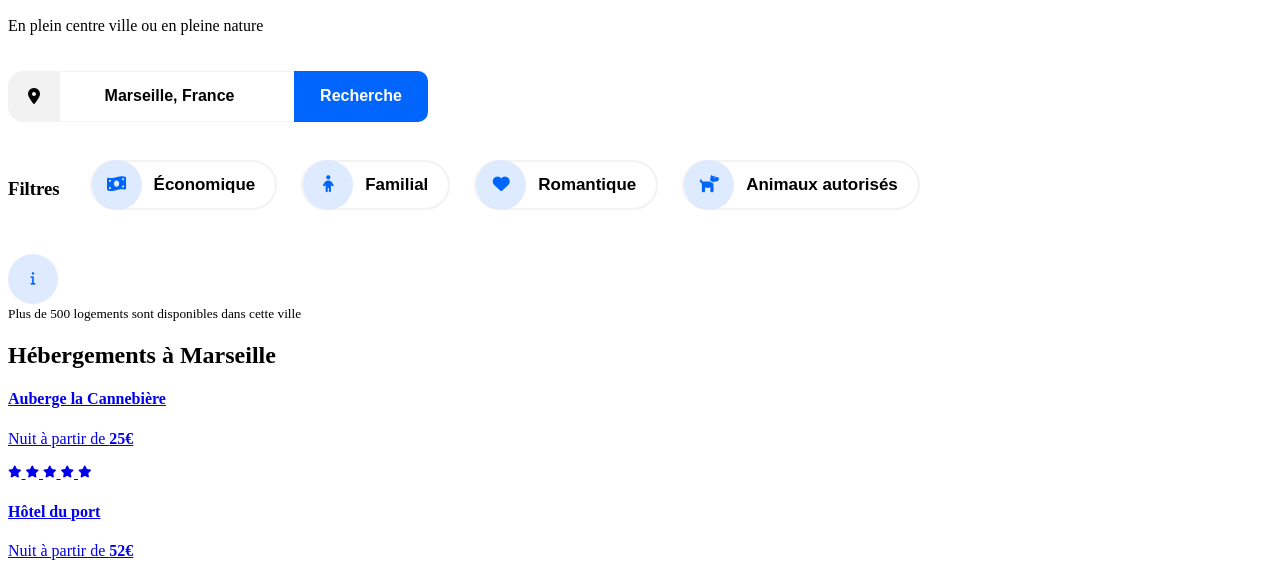
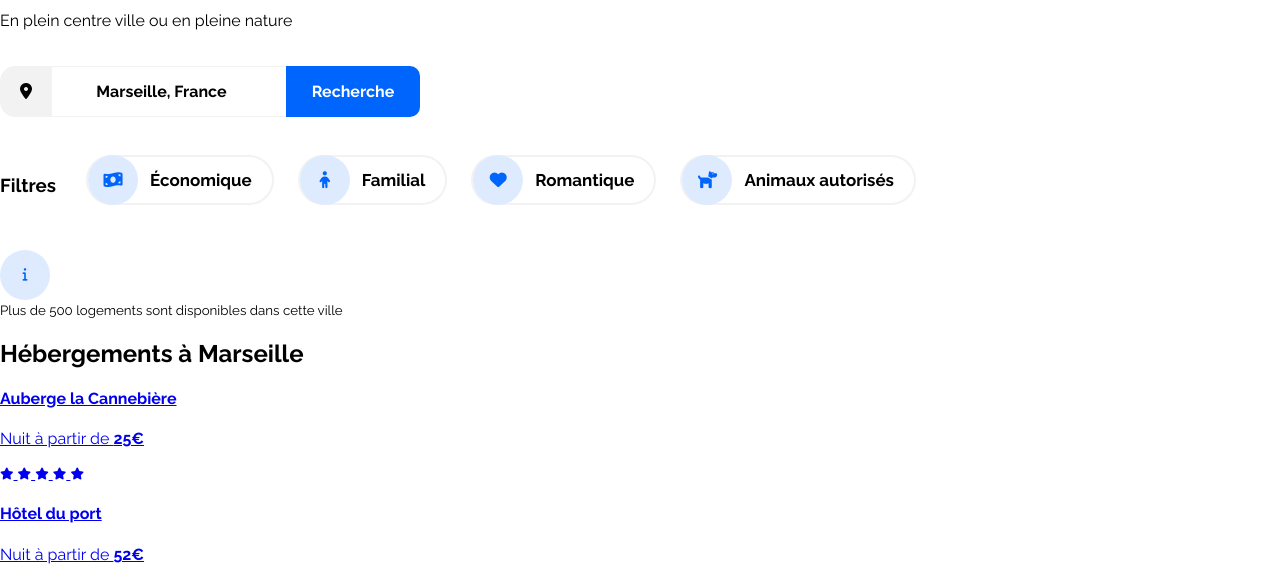
Before and after one commit to reytax81/boucaretyann_p2_02102020, a plain HTML site: page index.html in a window 1280 px wide. Shown: the part 199-772 px from the top of the page. Drawn offline with Linux system fonts and the light colour scheme.

Commit message:
mise place du css pour body (font-family...)

```diff
--- a/public/style.css
+++ b/public/style.css
@@ -1,3 +1,9 @@
+body{
+    margin: 0;
+}
+body, button, input{
+    font-family: 'Raleway', sans-serif;
+}
 /*HEADER*/
 header{
     display: flex;
```
